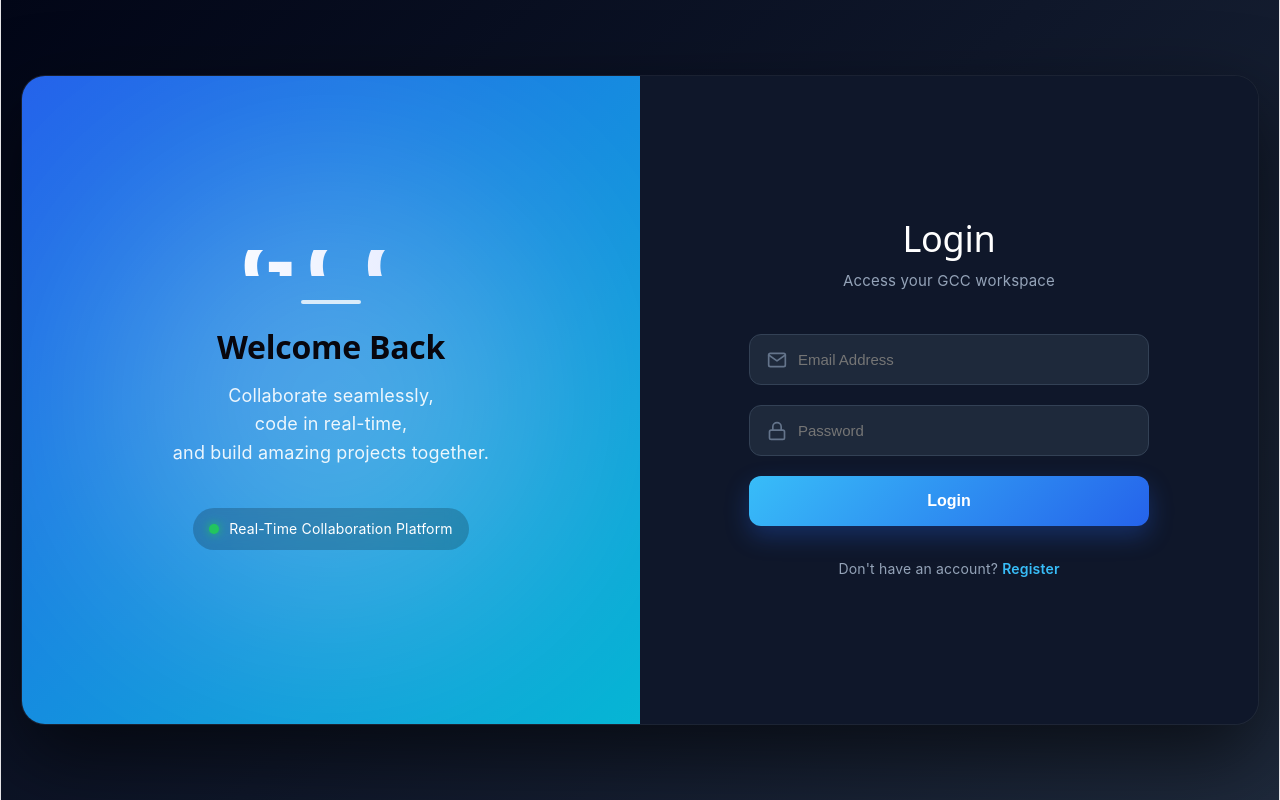
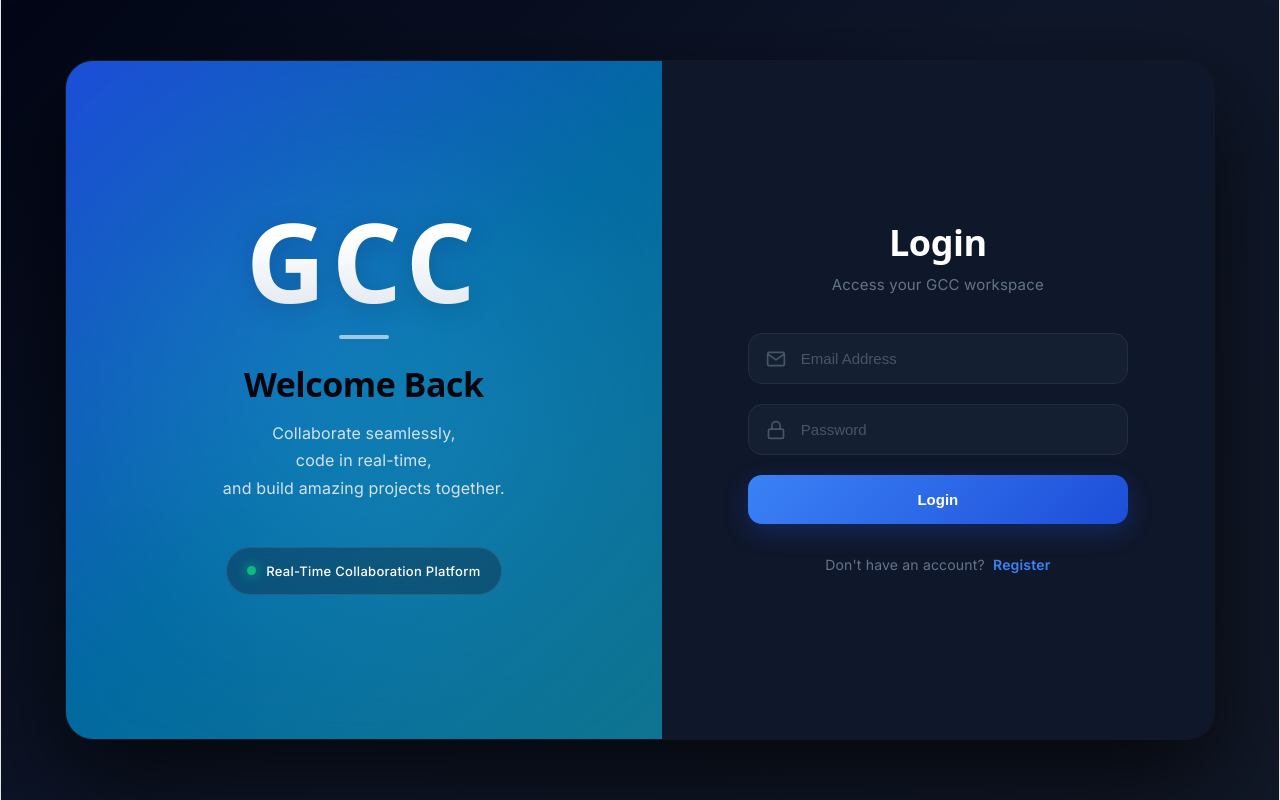
Before and after one commit to ganeshchavan-wd/Great-code-collaboration-GCC-, a React (Vite) app in the folder gcc-web/: page / in a window 1280 px wide. Built offline with nearby package versions, Linux system fonts and the light colour scheme; no server answers.

Commit message:
Update login.css

```diff
--- a/gcc-web/src/pages/login.css
+++ b/gcc-web/src/pages/login.css
@@ -1,32 +1,32 @@
 /* Login.css */
+@import url('https://fonts.googleapis.com/css2?family=Inter:wght@300;400;500;600;700;900&display=swap');
+
 .login-container {
   min-height: 100vh;
-  background: linear-gradient(135deg, #020617, #0F172A, #1E293B);
+  background: linear-gradient(135deg, #020617, #0F172A, #111827);
   display: flex;
   justify-content: center;
   align-items: center;
-  padding: 20px;
-  font-family: 'Inter', system-ui, -apple-system, sans-serif;
+  padding: 30px;
+  font-family: 'Inter', sans-serif;
 }
 
 .login-card {
   width: 100%;
-  maxWidth: 1100px;
-  min-height: 650px;
+  max-width: 1150px;
+  min-height: 680px;
   display: flex;
-  flex-direction: row;
-  border-radius: 24px;
+  border-radius: 28px;
   overflow: hidden;
-  background: rgba(17, 24, 39, 0.7);
-  backdrop-filter: blur(20px);
-  border: 1px solid rgba(255, 255, 255, 0.05);
-  box-shadow: 0 30px 80px rgba(0, 0, 0, 0.6);
-  animation: fadeUp 0.6s ease-out;
+  background: #0B0F19;
+  border: 1px solid rgba(255, 255, 255, 0.04);
+  box-shadow: 0 40px 100px rgba(0, 0, 0, 0.7);
 }
 
+/* LEFT BRAND SIDE */
 .login-left {
-  flex: 1;
-  background: linear-gradient(135deg, #2563EB, #06B6D4);
+  flex: 1.1;
+  background: linear-gradient(135deg, #1D4ED8, #0369A1, #0E7490);
   display: flex;
   justify-content: center;
   align-items: center;
@@ -36,73 +36,86 @@
 }
 
 .logo-glow {
-  width: 400px;
-  height: 400px;
+  width: 450px;
+  height: 450px;
   border-radius: 50%;
-  background: #ffffff;
+  background: #38BDF8;
   position: absolute;
-  filter: blur(100px);
-  opacity: 0.15;
-  animation: pulse 6s infinite alternate;
+  filter: blur(120px);
+  opacity: 0.25;
+  top: 50%;
+  left: 50%;
+  transform: translate(-50%, -50%);
 }
 
 .left-content {
-  color: white;
+  color: #ffffff;
   text-align: center;
   z-index: 2;
+  width: 100%;
+  max-width: 460px;
 }
 
 .logo-text {
-  font-size: 80px;
+  font-size: 110px;
   font-weight: 900;
-  letter-spacing: 8px;
+  letter-spacing: 6px;
   margin: 0;
-  background: linear-gradient(to right, #ffffff, #e0e7ff);
+  line-height: 1;
+  background: linear-gradient(180deg, #FFFFFF 30%, #E2E8F0 100%);
   -webkit-background-clip: text;
   -webkit-text-fill-color: transparent;
+  filter: drop-shadow(0 4px 12px rgba(0, 0, 0, 0.15));
 }
 
 .divider {
-  width: 60px;
+  width: 50px;
   height: 4px;
   border-radius: 10px;
-  background: rgba(255, 255, 255, 0.8);
-  margin: 24px auto;
+  background: rgba(255, 255, 255, 0.6);
+  margin: 20px auto 25px auto;
 }
 
 .heading {
-  font-size: 32px;
-  margin-bottom: 16px;
+  font-size: 34px;
   font-weight: 700;
+  margin: 0 0 16px 0;
+  letter-spacing: -0.5px;
 }
 
 .tagline {
-  font-size: 18px;
-  line-height: 1.6;
-  color: rgba(255, 255, 255, 0.9);
+  font-size: 16px;
+  line-height: 1.7;
+  color: #E2E8F0;
+  font-weight: 400;
+  opacity: 0.95;
+  margin: 0;
 }
 
 .status-badge {
-  margin-top: 40px;
+  margin-top: 45px;
   display: inline-flex;
-  justify-content: center;
   align-items: center;
   gap: 10px;
-  background: rgba(0, 0, 0, 0.2);
-  padding: 8px 16px;
-  border-radius: 30px;
-  font-size: 14px;
-  backdrop-filter: blur(10px);
+  background: rgba(15, 23, 42, 0.35);
+  border: 1px solid rgba(255, 255, 255, 0.1);
+  padding: 10px 20px;
+  border-radius: 100px;
+  font-size: 13px;
+  font-weight: 500;
+  letter-spacing: 0.3px;
+  backdrop-filter: blur(8px);
 }
 
 .dot {
-  width: 10px;
-  height: 10px;
+  width: 9px;
+  height: 9px;
   border-radius: 50%;
-  background: #22C55E;
-  box-shadow: 0 0 10px #22C55E;
+  background: #10B981;
+  box-shadow: 0 0 12px #10B981;
 }
 
+/* RIGHT FORM SIDE */
 .login-right {
   flex: 1;
   background: #0F172A;
@@ -114,122 +127,140 @@
 
 .login-form {
   width: 100%;
-  max-width: 400px;
+  max-width: 380px;
 }
 
 .form-title {
-  color: white;
+  color: #FFFFFF;
   font-size: 36px;
+  font-weight: 700;
   text-align: center;
-  margin-bottom: 8px;
+  margin: 0 0 8px 0;
+  letter-spacing: -0.5px;
 }
 
 .form-subtitle {
-  color: #94A3B8;
+  color: #64748B;
   text-align: center;
-  margin-bottom: 40px;
+  margin: 0 0 35px 0;
   font-size: 15px;
+  font-weight: 400;
 }
 
 .error-message {
-  background: rgba(239, 68, 68, 0.1);
-  color: #ef4444;
-  border: 1px solid rgba(239, 68, 68, 0.3);
-  padding: 12px;
-  border-radius: 10px;
-  margin-bottom: 20px;
+  background: rgba(239, 68, 68, 0.08);
+  color: #F87171;
+  border: 1px solid rgba(239, 68, 68, 0.2);
+  padding: 14px;
+  border-radius: 12px;
+  margin-bottom: 24px;
   font-size: 14px;
   text-align: center;
+  font-weight: 500;
 }
 
+/* INPUT CONTAINERS */
 .input-group {
   position: relative;
   margin-bottom: 20px;
+  display: flex;
+  align-items: center;
+}
+
+.login-input {
+  width: 100%;
+  padding: 16px 16px 16px 52px;
+  border-radius: 14px;
+  border: 1px solid #222F43;
+  background: #151F32;
+  color: #FFFFFF;
+  font-size: 15px;
+  outline: none;
+  box-sizing: border-box;
+  transition: all 0.25s ease;
+}
+
+.login-input::placeholder {
+  color: #475569;
+}
+
+.login-input:focus {
+  border-color: #3b82f6;
+  background: #0F172A;
+  box-shadow: 0 0 0 4px rgba(59, 130, 246, 0.15);
 }
 
 .input-icon {
   position: absolute;
   left: 18px;
-  top: 50%;
-  transform: translateY(-50%);
-  color: #64748B;
-  transition: color 0.3s;
+  color: #475569;
+  pointer-events: none;
+  transition: color 0.25s ease;
+  z-index: 5;
 }
 
-.login-input {
-  width: 100%;
-  padding: 16px 20px 16px 48px;
-  border-radius: 12px;
-  border: 1px solid #334155;
-  background: #1E293B;
-  color: white;
-  font-size: 15px;
-  outline: none;
-  box-sizing: border-box;
-  transition: all 0.3s ease;
+.login-input:focus ~ .input-icon {
+  color: #3b82f6;
 }
 
-.login-input:focus {
-  border-color: #38BDF8;
-  box-shadow: 0 0 0 4px rgba(56, 189, 248, 0.15);
-  background: #111827;
-}
-
-.login-input:focus + .input-icon,
-.login-input:not(:placeholder-shown) + .input-icon {
-  color: #38BDF8;
-}
-
+/* BUTTON */
 .submit-btn {
   width: 100%;
   padding: 16px;
-  border-radius: 12px;
+  border-radius: 14px;
   border: none;
-  background: linear-gradient(135deg, #38BDF8, #2563EB);
-  color: white;
+  background: linear-gradient(135deg, #3B82F6, #1D4ED8);
+  color: #FFFFFF;
   font-weight: 600;
-  font-size: 16px;
+  font-size: 15px;
   cursor: pointer;
   margin-top: 10px;
-  transition: all 0.3s ease;
-  box-shadow: 0 10px 25px rgba(37, 99, 235, 0.3);
+  transition: all 0.2s ease;
+  box-shadow: 0 8px 24px rgba(29, 78, 216, 0.3);
   display: flex;
   justify-content: center;
   align-items: center;
-  gap: 10px;
+  gap: 12px;
 }
 
 .submit-btn:hover:not(:disabled) {
-  transform: translateY(-2px);
-  box-shadow: 0 15px 35px rgba(37, 99, 235, 0.5);
+  opacity: 0.95;
+  transform: translateY(-1px);
+  box-shadow: 0 12px 28px rgba(29, 78, 216, 0.45);
+}
+
+.submit-btn:active:not(:disabled) {
+  transform: translateY(1px);
 }
 
 .submit-btn:disabled {
-  opacity: 0.7;
+  opacity: 0.6;
   cursor: not-allowed;
 }
 
 .spinner {
-  width: 20px;
-  height: 20px;
-  border: 3px solid rgba(255,255,255,0.3);
+  width: 18px;
+  height: 18px;
+  border: 2px solid rgba(255, 255, 255, 0.2);
   border-radius: 50%;
-  border-top-color: white;
-  animation: spin 1s ease-in-out infinite;
+  border-top-color: #FFFFFF;
+  animation: spin 0.8s linear infinite;
 }
 
+/* FOOTER */
 .login-footer {
   text-align: center;
-  margin-top: 30px;
-  color: #94A3B8;
+  margin-top: 28px;
+  color: #64748B;
   font-size: 14px;
 }
 
 .login-link {
-  color: #38BDF8;
+  color: #3B82F6;
   text-decoration: none;
   font-weight: 600;
-  transition: color 0.3s ease;
+  margin-left: 4px;
+  transition: color 0.2s ease;
 }
 
 .login-link:hover {
@@ -237,34 +268,24 @@
   text-decoration: underline;
 }
 
-/* Animations */
-@keyframes fadeUp {
-  from { opacity: 0; transform: translateY(20px); }
-  to { opacity: 1; transform: translateY(0); }
-}
-
 @keyframes spin {
   to { transform: rotate(360deg); }
 }
 
-@keyframes pulse {
-  from { transform: scale(1); opacity: 0.15; }
-  to { transform: scale(1.1); opacity: 0.25; }
-}
-
-/* Responsive Design */
-@media (max-width: 900px) {
+/* RESPONSIVE LAYOUT */
+@media (max-width: 960px) {
   .login-card {
     flex-direction: column;
+    max-width: 500px;
     min-height: auto;
   }
   .login-left {
-    padding: 40px 20px;
+    padding: 50px 30px;
   }
   .logo-text {
-    font-size: 60px;
+    font-size: 80px;
   }
   .login-right {
-    padding: 40px 20px;
+    padding: 50px 30px;
   }
 }
```
